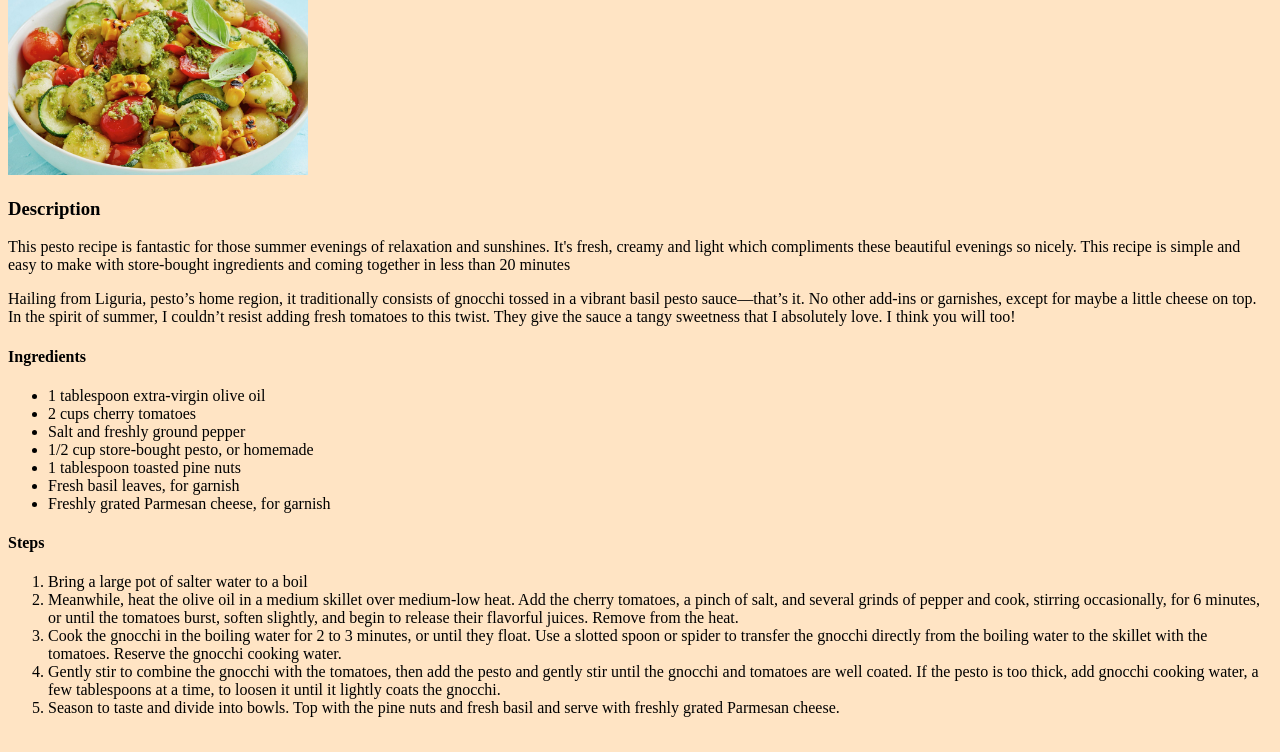
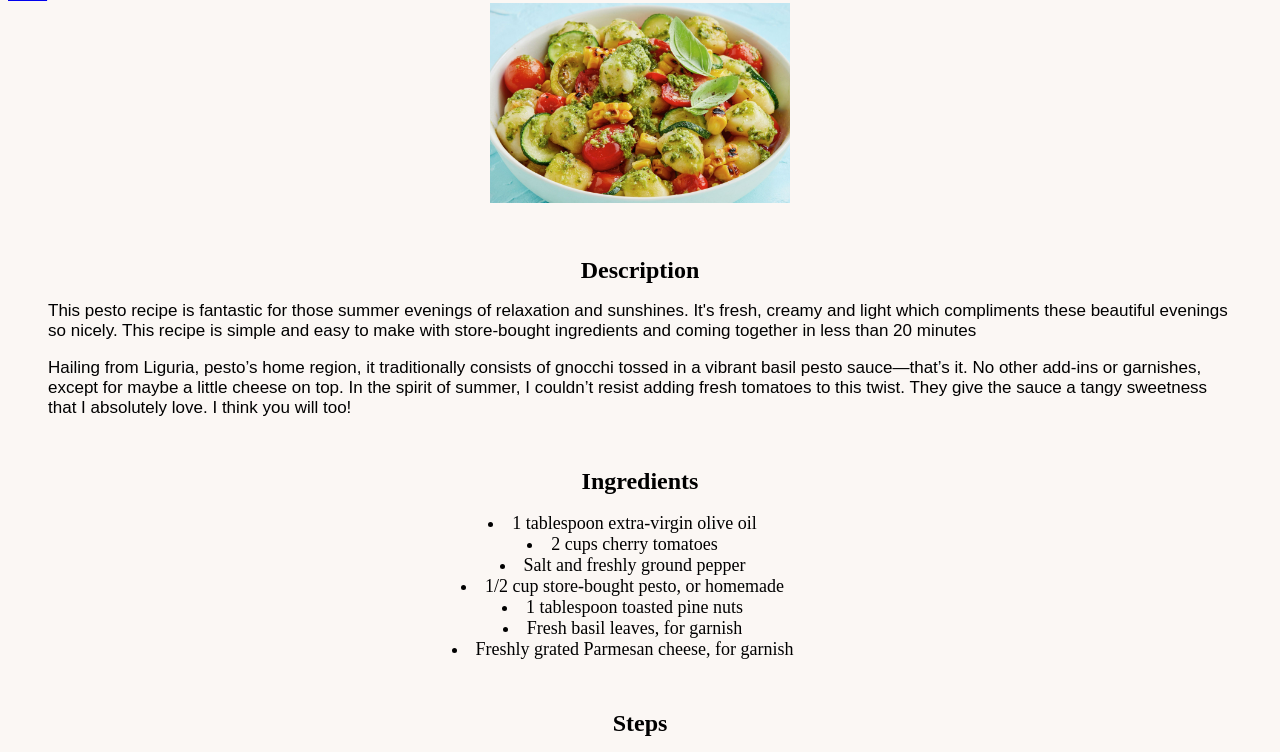
Before and after one commit to Alex-C9/odin-recipes, a plain HTML site: page recipes/gnocchi.html in a window 1280 px wide. Shown: the part 123-875 px from the top of the page. Drawn offline with Linux system fonts and the light colour scheme.

Commit message:
Create style for index and gnocchi recipe page

```diff
--- a/recipes/gnocchi.html
+++ b/recipes/gnocchi.html
@@ -6,16 +6,18 @@
     <link rel="stylesheet" href="../style.css">
     <title>Gnocchi Recipe</title>
 </head>
-<body>
-    <h1>Pesto Gnocchi</h1>
+<body class="main">
+    <h1 class="title">Pesto Gnocchi</h1>
     <a href="../index.html">Home</a> <br>
-    <img src="../img/gnocchi.jpg" height="200" width="300"> <br>
-    <h3>Description</h3>
-    <p>This pesto recipe is fantastic for those summer evenings of relaxation and sunshines. It's fresh, creamy and light which compliments these beautiful evenings so nicely. This recipe is simple and easy to make with store-bought ingredients and coming together in less than 20 minutes</p>
-    <p>Hailing from Liguria, pesto’s home region, it traditionally consists of gnocchi tossed in a vibrant basil pesto sauce—that’s it. No other add-ins or garnishes, except for maybe a little cheese on top. In the spirit of summer, I couldn’t resist adding fresh tomatoes to this twist. They give the sauce a tangy sweetness that I absolutely love. I think you will too!</p>
+    <div class="img">
+    <img src="../img/gnocchi.jpg"height="200" width="300"> <br>
+    </div>
+    <h3 class="subs title">Description</h3>
+    <p class="desc">This pesto recipe is fantastic for those summer evenings of relaxation and sunshines. It's fresh, creamy and light which compliments these beautiful evenings so nicely. This recipe is simple and easy to make with store-bought ingredients and coming together in less than 20 minutes</p>
+    <p class="desc">Hailing from Liguria, pesto’s home region, it traditionally consists of gnocchi tossed in a vibrant basil pesto sauce—that’s it. No other add-ins or garnishes, except for maybe a little cheese on top. In the spirit of summer, I couldn’t resist adding fresh tomatoes to this twist. They give the sauce a tangy sweetness that I absolutely love. I think you will too!</p>
 
-    <h4>Ingredients</h4>
-    <ul>
+    <h4 class="subs title">Ingredients</h4>
+    <ul class="ing lists">
         <li>1 tablespoon extra-virgin olive oil</li>
         <li>2 cups cherry tomatoes</li>
         <li>Salt and freshly ground pepper</li>
@@ -24,8 +26,8 @@
         <li>Fresh basil leaves, for garnish</li>
         <li>Freshly grated Parmesan cheese, for garnish</li>
     </ul>
-    <h4>Steps</h4>
-    <ol>
+    <h4 class="subs title">Steps</h4>
+    <ol class="lists">
         <li>Bring a large pot of salter water to a boil</li>
         <li>Meanwhile, heat the olive oil in a medium skillet over medium-low heat. Add the cherry tomatoes, a pinch of salt, and several grinds of pepper and cook, stirring occasionally, for 6 minutes, or until the tomatoes burst, soften slightly, and begin to release their flavorful juices. Remove from the heat.</li>
         <li>Cook the gnocchi in the boiling water for 2 to 3 minutes, or until they float. Use a slotted spoon or spider to transfer the gnocchi directly from the boiling water to the skillet with the tomatoes. Reserve the gnocchi cooking water.</li>
--- a/style.css
+++ b/style.css
@@ -1,22 +1,59 @@
-body {
-    background-color: bisque;
+* {
+    box-sizing: border-box;
+    border 1px solid red;
 }
 
-
-
+.main {
+    background-color: rgb(251, 247, 244);
+}
 
 .homehead {
-    font-family: 'Lucida Sans', 'Lucida Sans Regular', 'Lucida Grande', 'Lucida Sans Unicode' Verdana, sans-serif;
-    font-size: 50px;
-    text-align: center;
     background-color: rgb(231, 153, 127);
-    padding: 20px;
-    margin-left: 50px;
-    margin-right: 50px;
 }
 
 .homeli {
-    font-size: 30px;
-    font-family: 'Trebuchet MS', 'Lucida Sans Unicode', 'Lucida Grande', 'Lucida Sans', Arial, sans-serif;
+    font-size: 20px;
+    font-family:'Courier New', Courier, monospace;
 
 }
+
+.title {
+    font-size: 50px;
+    text-align: center;
+    margin: 0 auto;
+    width: 500px;
+    margin-top: 50px;
+}
+
+.img {
+    text-align: center;
+
+}
+
+.subs {
+    font-size: 24px;
+}
+
+.desc {
+    font-size: 17px;
+    font-family: Arial, Helvetica, sans-serif;
+    margin-left: 40px;
+    margin-right: 40px;
+}
+
+.ing {
+    list-style-position: inside;
+    padding: 0;
+    text-align: center;
+}
+
+.lists {
+    font-size: 18px;
+    margin-left: 25px;
+    margin-right: 60px;
+}
+
+li {
+    margin-bottom: 5px;
+    margin: 0 auto;
+}
```
Also changed, not shown: index.html (+2 -2 lines).
